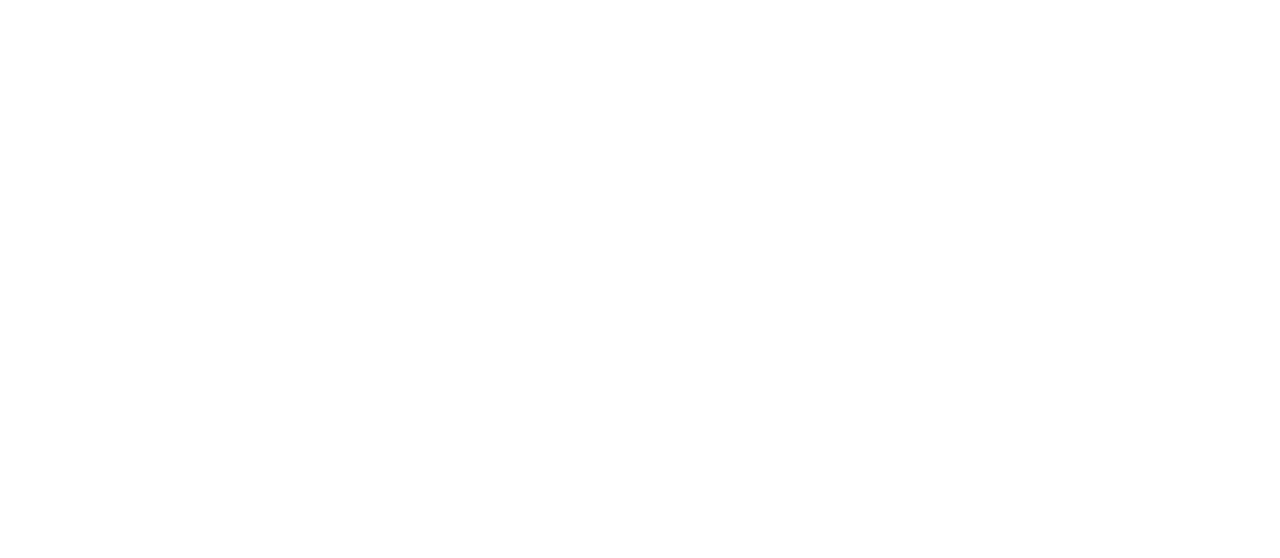
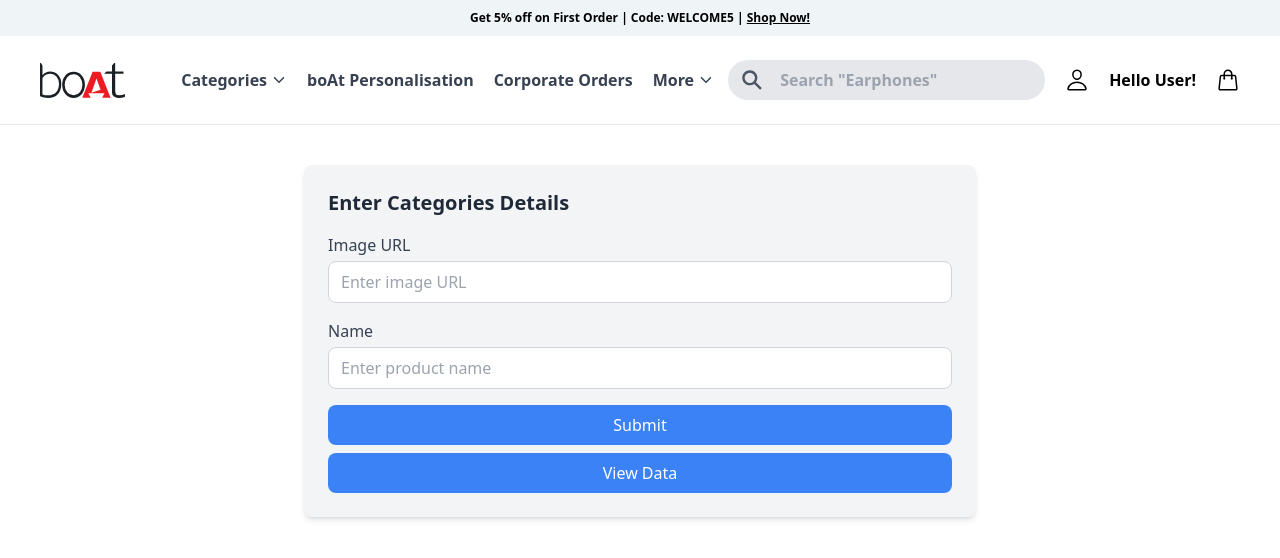
Before and after one commit to RinceVarghese02/ProjectBoatFrontend, a React (Vite) app: page /EditCategoriesForm in a window 1280 px wide. Before the commit this address had no page. Shown: the top 558 px of the page. Built offline with nearby package versions, Linux system fonts and the light colour scheme; no server answers.

Commit message:
update
added edit functionality, to edit the categories data and added a not found page

```diff
--- a/src/App.jsx
+++ b/src/App.jsx
@@ -8,6 +8,8 @@
 import ViewAllData from './adminpanel/ViewAllData'
 import ProductForm from './adminpanel/ProductForm'
 import CategoriesForm from './adminpanel/CategoriesForm'
+import EditCategoriesForm from './adminpanel/EditCategoriesForm'
+import PageNotFound from './PageNotFound'
 
 const App = () => {
   return (
@@ -22,14 +24,12 @@
         <Route path='/BoatPersonalization' element={<BoatPersonalization/>} />
         <Route path='/ProductForm' element={<ProductForm/>} />
         <Route path='/CategoriesForm' element={<CategoriesForm/>} />
+        <Route path='/EditCategoriesForm' element={<EditCategoriesForm/>} />
         <Route path='/ViewAllData' element={<ViewAllData/>} />
+        <Route path='/*' element={<PageNotFound/>} />
         </Route>
       </Routes>
     </BrowserRouter>
-    {/* <CardsDetails/> */}
-    {/* <Navbar/>
-    <Cards /> */}
-    {/* <BoatPersonalization/> */}
     </>
   )
 }
--- /dev/null
+++ b/src/PageNotFound.jsx
@@ -0,0 +1,9 @@
+import React from 'react'
+
+const PageNotFound = () => {
+  return (
+    <div>PageNotFound</div>
+  )
+}
+
+export default PageNotFound
--- /dev/null
+++ b/src/adminpanel/EditCategoriesForm.jsx
@@ -0,0 +1,92 @@
+import React, { useEffect, useState } from "react";
+import axios from 'axios';
+import { useLocation, useNavigate } from "react-router-dom";
+
+const EditCategoriesForm = () => {
+  const navigate=useNavigate()
+  const location=useLocation()
+
+  function openViewAllData(){
+    navigate('/ViewAllData')
+  }
+
+  const [formData, setFormData] = useState({});
+
+  const handleChange = (e) => {
+    const { name, value } = e.target;
+    setFormData({ ...formData, [name]: value });
+  };
+
+  const handleSubmit = (e) => {
+    e.preventDefault();
+    axios.post('http://localhost:3000/product/editcategory',formData)
+    .then((res)=>{
+      // console.log(res.data.success)
+      if(res.data.success){
+        navigate('/ViewAllData')
+      }
+
+    })
+    .catch((err)=>{
+      console.log(err)
+    })
+  };
+
+  // console.log(location.state)
+
+  useEffect(()=>{
+    axios.post('http://localhost:3000/product/getonecategory',{id:location.state})
+    .then((res)=>{
+      // console.log(res.data.data)
+      setFormData(res.data.data)
+    })
+    .catch((err)=>{
+      console.log(err)
+    })
+  },[])
+
+  return (
+    <div className="max-w-2xl mx-auto mt-10 p-6 bg-gray-100 rounded-lg shadow-md">
+      <h2 className="text-xl font-bold text-gray-800 mb-4">Enter Categories Details</h2>
+      <form onSubmit={handleSubmit} className="space-y-4">
+        <div>
+          <label className="block text-gray-700 font-medium mb-1">Image URL</label>
+          <input
+            type="text"
+            name="image"
+            value={formData.image}
+            onChange={handleChange}
+            className="w-full border border-gray-300 rounded-lg px-3 py-2"
+            placeholder="Enter image URL"
+          />
+        </div>
+        <div>
+          <label className="block text-gray-700 font-medium mb-1">Name</label>
+          <input
+            type="text"
+            name="name"
+            value={formData.name}
+            onChange={handleChange}
+            className="w-full border border-gray-300 rounded-lg px-3 py-2"
+            placeholder="Enter product name"
+          />
+        </div>
+        <button
+          type="submit"
+          className="w-full bg-blue-500 text-white py-2 px-4 rounded-lg hover:bg-blue-600"
+        >
+          Submit
+        </button>
+      </form>
+        <button
+          type="submit"
+          className="w-full bg-blue-500 text-white py-2 px-4 rounded-lg hover:bg-blue-600 mt-2"
+          onClick={openViewAllData}
+        >
+          View Data
+        </button>
+    </div>
+  );
+};
+
+export default EditCategoriesForm;
--- a/src/adminpanel/ViewAllData.jsx
+++ b/src/adminpanel/ViewAllData.jsx
@@ -7,6 +7,7 @@
     const [data,setdata]=useState([]);
     const [deletedId,setiddeleted]=useState(false);
     const [deletedcategoryId,setcategoryiddeleted]=useState(false);
+    const [editedcategoryId,setcategoryidEdited]=useState(false);
     const [data2,setdata2]=useState([]);
     function openAddData(){
         navigate('/ProductForm')
@@ -40,7 +41,7 @@
           console.log(err )
       })
   },[deletedcategoryId])
-  console.log(data2)
+  // console.log(data2)
 
   function deleteproduct(id){
     // console.log(id)
@@ -71,7 +72,8 @@
   }
 
   function editcategory(id){
-    console.log(id)
+    // console.log(id)
+    navigate('/EditCategoriesForm',{state:id})
   }
 
 
```
